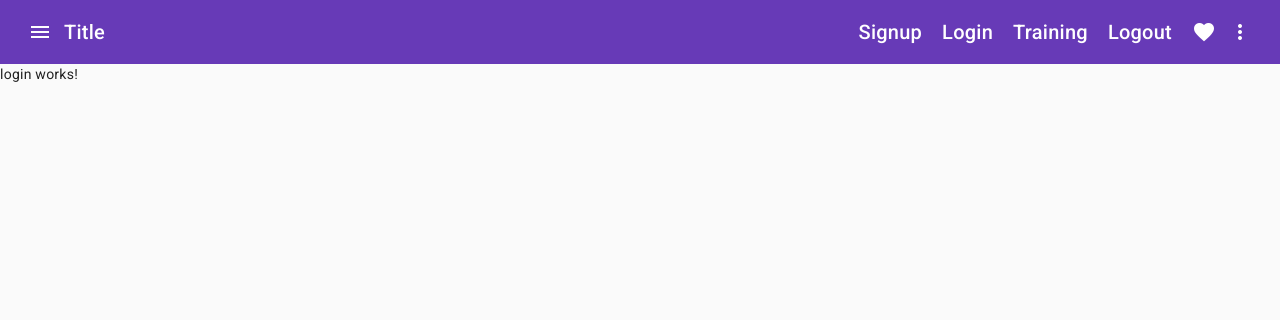
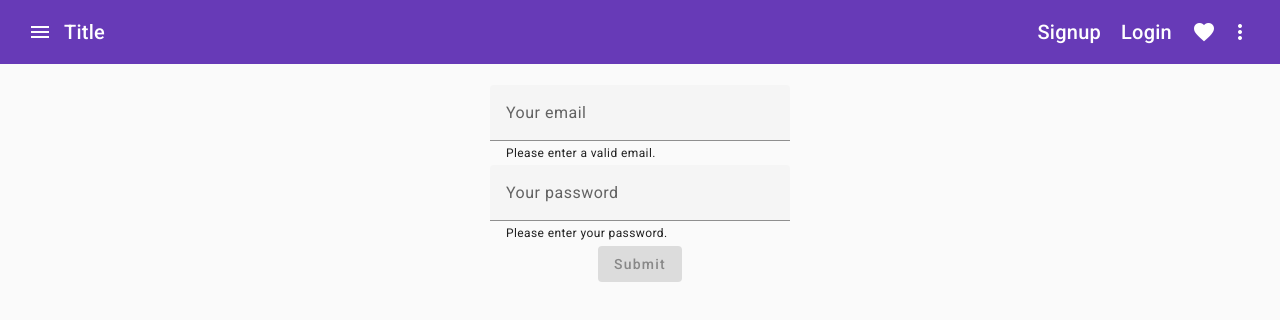
Before and after one commit to TraianAlex/ang-material, an Angular app: page /login in a window 1280 px wide. Shown: the top 320 px of the page. Built offline with nearby package versions, Linux system fonts and the light colour scheme.

Commit message:
model, auth service, login, logout, header

```diff
--- a/src/app/app.module.ts
+++ b/src/app/app.module.ts
@@ -1,6 +1,6 @@
 import { NgModule } from '@angular/core';
 import { BrowserModule } from '@angular/platform-browser';
-import { FormsModule } from '@angular/forms';
+import { FormsModule, ReactiveFormsModule } from '@angular/forms';
 
 import { AppRoutingModule } from './app-routing.module';
 import { AppComponent } from './app.component';
@@ -32,7 +32,7 @@
     WelcomeComponent,
     StopTrainingDialogComponent,
   ],
-  imports: [BrowserModule, AppRoutingModule, BrowserAnimationsModule, FormsModule, MaterialModule],
+  imports: [BrowserModule, AppRoutingModule, BrowserAnimationsModule, FormsModule, ReactiveFormsModule, MaterialModule],
   providers: [],
   bootstrap: [AppComponent],
 })
--- /dev/null
+++ b/src/app/auth/auth-data.model.ts
@@ -0,0 +1,4 @@
+export interface AuthData {
+  email: string;
+  password: string;
+}
--- a/src/app/auth/login/login.component.html
+++ b/src/app/auth/login/login.component.html
@@ -1 +1,23 @@
-<p>login works!</p>
+<section>
+  <form [formGroup]="loginForm" (ngSubmit)="onSubmit()">
+    <mat-grid-list cols="1" rowHeight="fit">
+      <mat-grid-tile>
+        <mat-form-field>
+          <input type="email" matInput placeholder="Your email" formControlName="email" />
+          <mat-hint>Please enter a valid email.</mat-hint>
+          <mat-error>Invalid or missing email.</mat-error>
+        </mat-form-field>
+      </mat-grid-tile>
+      <mat-grid-tile>
+        <mat-form-field>
+          <input type="password" matInput placeholder="Your password" formControlName="password" />
+          <mat-hint>Please enter your password.</mat-hint>
+          <mat-error>Missing password.</mat-error>
+        </mat-form-field>
+      </mat-grid-tile>
+      <mat-grid-tile style="margin-top: -20px">
+        <button type="submit" mat-raised-button color="primary" [disabled]="loginForm.invalid">Submit</button>
+      </mat-grid-tile>
+    </mat-grid-list>
+  </form>
+</section>
--- a/src/app/auth/login/login.component.scss
+++ b/src/app/auth/login/login.component.scss
@@ -0,0 +1,11 @@
+section {
+  margin-top: 20px;
+}
+
+mat-grid-list {
+  height: 30vh;
+}
+
+mat-form-field {
+  width: 300px;
+}
--- a/src/app/auth/login/login.component.ts
+++ b/src/app/auth/login/login.component.ts
@@ -1,10 +1,29 @@
-import { Component } from '@angular/core';
+import { Component, OnInit } from '@angular/core';
+import { FormControl, FormGroup, Validators } from '@angular/forms';
+
+import { AuthService } from 'src/app/services/auth.service';
 
 @Component({
   selector: 'app-login',
   templateUrl: './login.component.html',
-  styleUrls: ['./login.component.scss']
+  styleUrls: ['./login.component.scss'],
 })
-export class LoginComponent {
+export class LoginComponent implements OnInit {
+  loginForm!: FormGroup;
 
+  constructor(private authService: AuthService) {}
+
+  ngOnInit(): void {
+    this.loginForm = new FormGroup({
+      email: new FormControl('', { validators: [Validators.required, Validators.email] }),
+      password: new FormControl('', { validators: [Validators.required] }),
+    });
+  }
+
+  onSubmit() {
+    this.authService.login({
+      email: this.loginForm.value.email,
+      password: this.loginForm.value.password,
+    });
+  }
 }
--- a/src/app/auth/signup/signup.component.ts
+++ b/src/app/auth/signup/signup.component.ts
@@ -1,5 +1,7 @@
 import { Component, OnInit } from '@angular/core';
 import { NgForm } from '@angular/forms';
+
+import { AuthService } from 'src/app/services/auth.service';
 
 @Component({
   selector: 'app-signup',
@@ -9,6 +11,8 @@
 export class SignupComponent implements OnInit {
   maxDate!: Date;
 
+  constructor(private authService: AuthService) {}
+
   ngOnInit(): void {
     this.maxDate = new Date();
     this.maxDate.setFullYear(this.maxDate.getFullYear() - 18);
@@ -16,5 +20,9 @@
 
   onSubmit(form: NgForm) {
     console.log(form);
+    this.authService.registerUser({
+      email: form.value.email,
+      password: form.value.password,
+    });
   }
 }
--- /dev/null
+++ b/src/app/auth/user.model.ts
@@ -0,0 +1,4 @@
+export interface User {
+  email: string;
+  userId: string;
+}
--- a/src/app/navigation/header/header.component.html
+++ b/src/app/navigation/header/header.component.html
@@ -6,8 +6,8 @@
     <span><a routerLink="/">Title</a></span>
     <span class="spacer"></span>
     <span class="content"
-      ><a routerLink="/signup">Signup</a><a routerLink="/login">Login</a><a routerLink="/training">Training</a
-      ><a>Logout</a></span
+      ><a *ngIf="!isAuth" routerLink="/signup">Signup</a><a *ngIf="!isAuth" routerLink="/login">Login</a
+      ><a *ngIf="isAuth" routerLink="/training">Training</a><a *ngIf="isAuth">Logout</a></span
     >
     <mat-icon>favorite</mat-icon>
     <button mat-icon-button [matMenuTriggerFor]="menu">
--- a/src/app/navigation/header/header.component.ts
+++ b/src/app/navigation/header/header.component.ts
@@ -1,14 +1,31 @@
-import { Component, EventEmitter, Output } from '@angular/core';
+import { Component, EventEmitter, OnDestroy, OnInit, Output } from '@angular/core';
+import { Subscription } from 'rxjs';
+
+import { AuthService } from 'src/app/services/auth.service';
 
 @Component({
   selector: 'app-header',
   templateUrl: './header.component.html',
   styleUrls: ['./header.component.scss'],
 })
-export class HeaderComponent {
+export class HeaderComponent implements OnInit, OnDestroy {
   @Output() sidenavToggle = new EventEmitter<void>();
+  isAuth!: boolean;
+  authSubscription!: Subscription;
+
+  constructor(private authService: AuthService) {}
+
+  ngOnInit(): void {
+    this.authSubscription = this.authService.authChange.subscribe((authStatus) => {
+      this.isAuth = authStatus;
+    });
+  }
 
   onToggleSidenav() {
     this.sidenavToggle.emit();
   }
+
+  ngOnDestroy(): void {
+    this.authSubscription.unsubscribe();
+  }
 }
--- /dev/null
+++ b/src/app/services/auth.service.ts
@@ -0,0 +1,44 @@
+import { Injectable } from '@angular/core';
+import { Subject } from 'rxjs';
+
+import { AuthData } from '../auth/auth-data.model';
+import { User } from '../auth/user.model';
+
+@Injectable({
+  providedIn: 'root',
+})
+export class AuthService {
+  authChange = new Subject<boolean>();
+  private user!: User | null;
+
+  constructor() {}
+
+  registerUser(authData: AuthData) {
+    this.user = {
+      email: authData.email,
+      userId: Math.round(Math.random() * 10000).toString(),
+    };
+    this.authChange.next(true);
+  }
+
+  login(authData: AuthData) {
+    this.user = {
+      email: authData.email,
+      userId: Math.round(Math.random() * 10000).toString(),
+    };
+    this.authChange.next(true);
+  }
+
+  logout() {
+    this.user = null;
+    this.authChange.next(false);
+  }
+
+  getUser() {
+    return { ...this.user };
+  }
+
+  isAuth() {
+    return this.user != null;
+  }
+}
```
Also changed, not shown: 1 other file (tests, documents, lock files or other folders).
